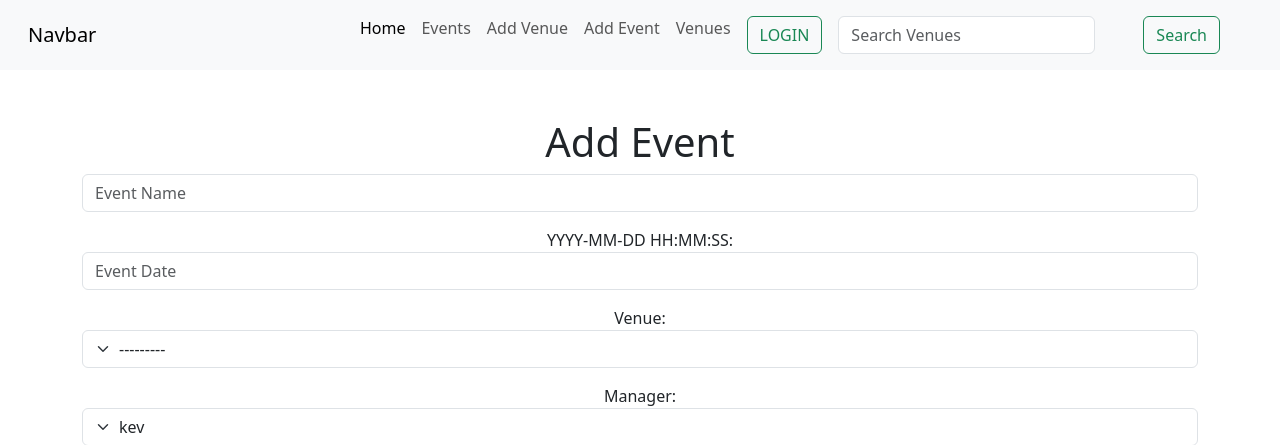
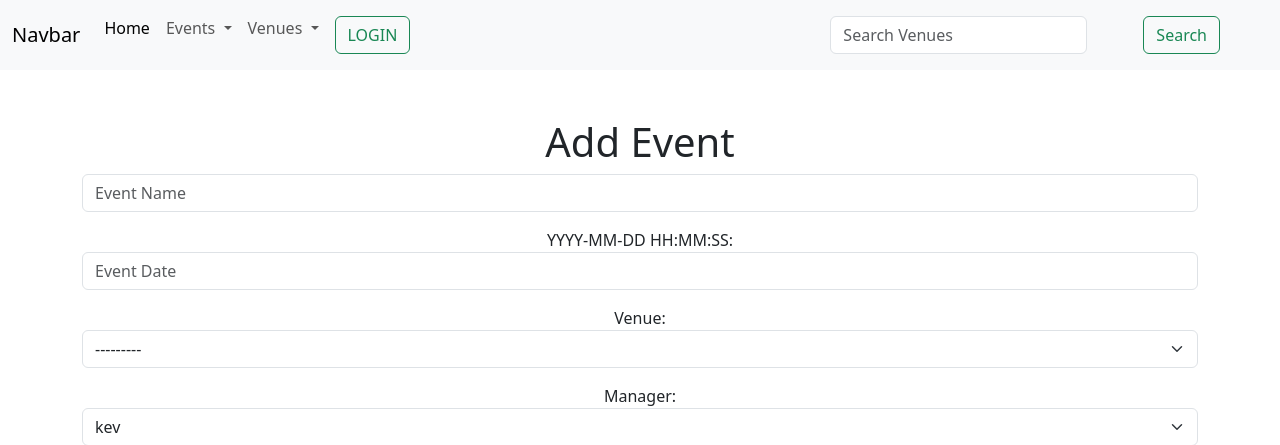
Before and after one commit to kevinchege47/django-events, a Django app: page /add_event in a window 1280 px wide. Shown: the top 445 px of the page. Run offline with Django 4.2, Linux system fonts and the light colour scheme; data comes from the database, SQL or seed files in the repository.

Commit message:
Drop Down

```diff
--- a/myclub_website/app/templates/app/base.html
+++ b/myclub_website/app/templates/app/base.html
@@ -1,5 +1,5 @@
 <!doctype html>
-<html lang="en">
+<html dir="ltr" lang="en">
 
 <head>
     <!-- Required meta tags -->
@@ -7,8 +7,8 @@
     <meta name="viewport" content="width=device-width, initial-scale=1">
 
     <!-- Bootstrap CSS -->
-    <link rel="stylesheet" href="https://cdn.jsdelivr.net/npm/bootstrap@5.3.0-alpha1/dist/css/bootstrap.rtl.min.css"
-        integrity="sha384-WJUUqfoMmnfkBLne5uxXj+na/c7sesSJ32gI7GfCk4zO4GthUKhSEGyvQ839BC51" crossorigin="anonymous">
+    <link href="https://cdn.jsdelivr.net/npm/bootstrap@5.3.0-alpha1/dist/css/bootstrap.min.css" rel="stylesheet" integrity="sha384-GLhlTQ8iRABdZLl6O3oVMWSktQOp6b7In1Zl3/Jr59b6EGGoI1aFkw7cmDA6j6gD" crossorigin="anonymous">
+
     <title>Events</title>
 </head>
 <body>
--- a/myclub_website/app/templates/app/snippets/navbar.html
+++ b/myclub_website/app/templates/app/snippets/navbar.html
@@ -9,21 +9,42 @@
           <li class="nav-item">
             <a class="nav-link active" aria-current="page" href="{% url 'home' %}">Home</a>
           </li>
-          <li class="nav-item">
-            <a class="nav-link" href="{% url 'list-events' %}">Events</a>
+          <li class="nav-item dropdown">
+            <a class="nav-link dropdown-toggle" href="#" role="button" data-bs-toggle="dropdown" aria-expanded="false">
+              Events
+            </a>
+            <ul class="dropdown-menu">
+              <li><a class="dropdown-item" href="{% url 'list-events' %}">Events</a></li>
+              <li><a class="dropdown-item" href="{% url 'add-event' %}">Add Event</a></li>
+            </ul>
           </li>
 
-          <li class="nav-item">
-            <a class="nav-link" href="{% url 'add-venue' %}">Add Venue</a>
+          <li class="nav-item dropdown">
+            <a class="nav-link dropdown-toggle" href="#" role="button" data-bs-toggle="dropdown" aria-expanded="false">
+              Venues
+            </a>
+            <ul class="dropdown-menu">
+              <li><a class="dropdown-item" href="{% url 'add-venue' %}">Add Venue</a></li>
+              <li><a class="dropdown-item" href="{% url 'list-venues' %}">Venues</a></li>
+            </ul>
           </li>
 
-          <li class="nav-item">
+
+          <!-- <li class="nav-item">
+            <a class="nav-link" href="{% url 'list-events' %}">Events</a>
+          </li> -->
+
+          <!-- <li class="nav-item">
+            <a class="nav-link" href="{% url 'add-venue' %}">Add Venue</a>
+          </li> -->
+
+          <!-- <li class="nav-item">
             <a class="nav-link" href="{% url 'add-event' %}">Add Event</a>
-          </li>
+          </li> -->
 
-          <li class="nav-item">
+          <!-- <li class="nav-item">
             <a class="nav-link" href="{% url 'list-venues' %}">Venues</a>
-          </li>
+          </li> -->
           <!-- <li class="nav-item btn btn-outline-success">
             <a href="{% url 'login-user' %}">LOGIN</a>
           </li> -->
```
